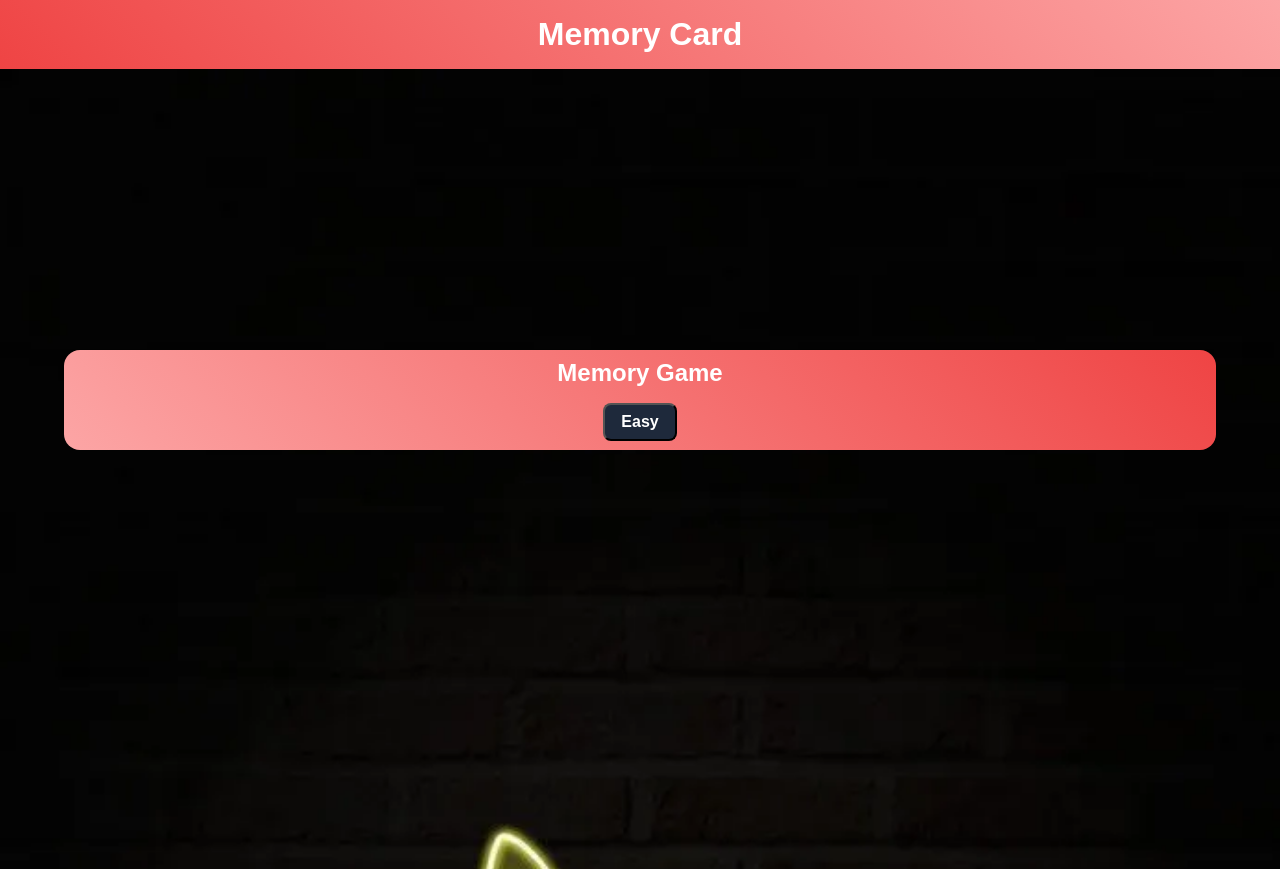
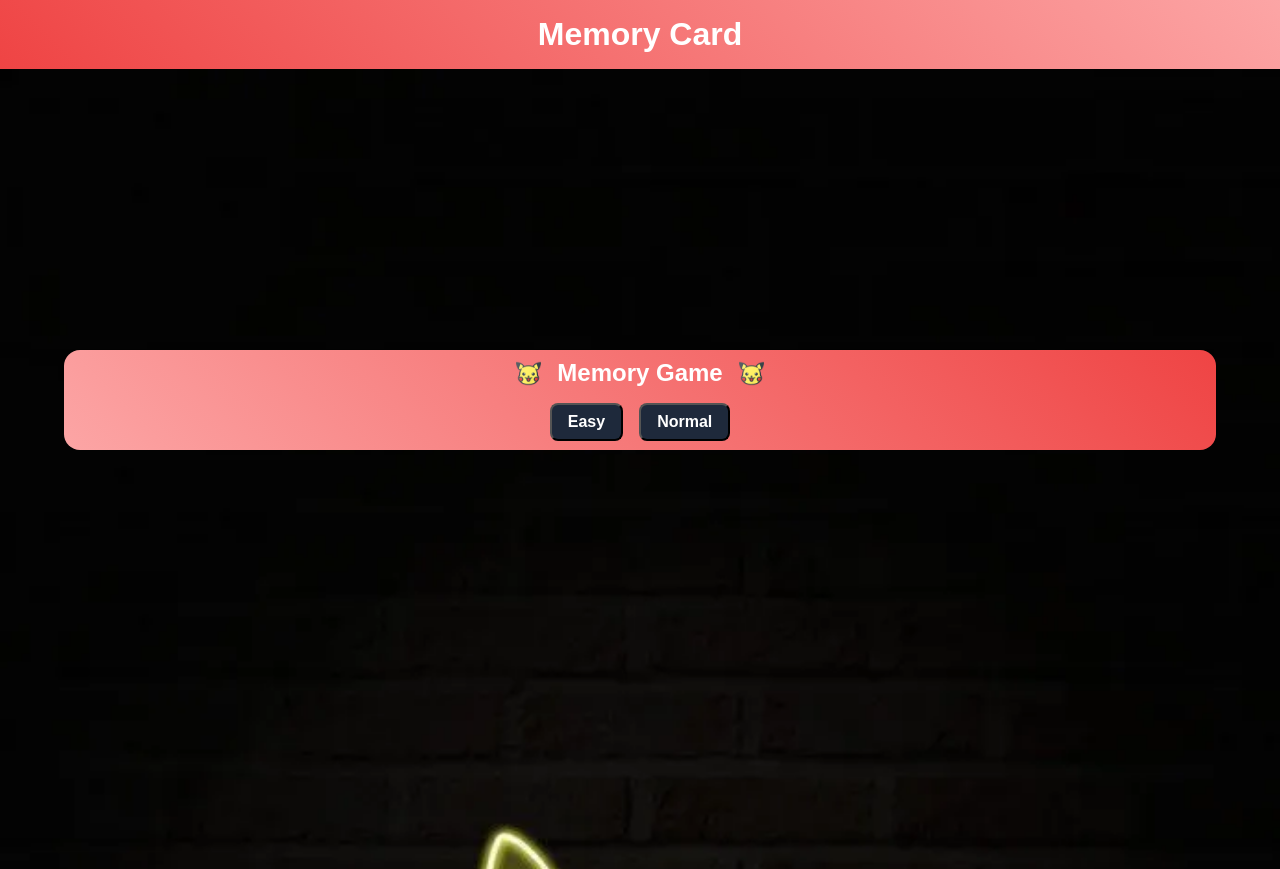
Before and after one commit to Medido1/The-OdinProject-Memory-Card, a React (Vite) app: page / in a window 1280 px wide. Built offline with nearby package versions, Linux system fonts and the light colour scheme.

Commit message:
add icon to window and add normal diffculty

```diff
--- a/src/components/Main.jsx
+++ b/src/components/Main.jsx
@@ -2,19 +2,21 @@ import {useState } from 'react';
 import StartWindow from './StartWindow';
 import Game from './Game';
 import '../styles/Main.css';
-import pokemons from '../dataBase';
+
 
 export default function Main() {
-  const [pokemonData, setPokemonData] = useState(pokemons);
+  const [pokemonData, setPokemonData] = useState([]);
   const [difficulty, setDifficulty] = useState("");
   const [isPlaying, setIsPlaying] = useState(false);
 
   return (
     <main className="main">
       {!isPlaying &&
-        <StartWindow setDifficulty={setDifficulty} setIsPlaying={setIsPlaying}/>
+        <StartWindow setDifficulty={setDifficulty} setIsPlaying={setIsPlaying}
+          setPokemonData={setPokemonData}
+        />
       }
-      {difficulty == "Easy" &&
+      {isPlaying &&
         <Game
         pokemonData={pokemonData}
         setPokemonData={setPokemonData}
--- a/src/components/StartWindow.jsx
+++ b/src/components/StartWindow.jsx
@@ -1,18 +1,32 @@
 import '../styles/StartWindow.css'
+import {easyPokemons, normalPokemon} from '../dataBase';
+import icon from '../assets/images/pikachu.webp'
 
-export default function StartWindow({setDifficulty, setIsPlaying}) {
+export default function StartWindow({setDifficulty, setIsPlaying, setPokemonData}) {
 
     function chooseDifficulty(e){
         let difficulty = e.target.textContent;
         setDifficulty(difficulty)
+        if (difficulty === "Easy") {
+            setPokemonData(easyPokemons)
+        } else if (difficulty === "Normal") {
+            setPokemonData(normalPokemon)
+        }
         setIsPlaying(true)
     }
     return (
         <div className="start_window">
-            <h2>Memory Game</h2>
+            <div>
+                <img src={icon} className="icon" />
+                <h2>Memory Game</h2>
+                <img src={icon} className="icon" />
+            </div>
             <ul>
                 <li>
                     <button className='btn' onClick={chooseDifficulty}>Easy</button>
+                </li>
+                <li>
+                    <button className='btn' onClick={chooseDifficulty}>Normal</button>
                 </li>
             </ul>
         </div>
--- a/src/dataBase.js
+++ b/src/dataBase.js
@@ -5,7 +5,7 @@ import Caterpie from './assets/images/Caterpie.webp';
 import Weedle from './assets/images/Weedle.webp';
 import Pidgey from './assets/images/Pidgey.webp';
 
-const pokemons = [
+const easyPokemons = [
   {
     id: "1",
     name : "bulbasaur",
@@ -44,4 +44,11 @@ const pokemons = [
   }
 ]
 
-export default pokemons;
+const normalPokemon = [
+  ...easyPokemons,
+  {
+
+  }
+]
+
+export {easyPokemons, normalPokemon};
--- a/src/styles/StartWindow.css
+++ b/src/styles/StartWindow.css
@@ -18,8 +18,21 @@
     transform: translate(-50%, -50%);
 }
 
+.start_window div {
+    display: flex;
+    gap: 1rem;
+    align-items: center;
+}
+
+.icon {
+    width: 25px;
+    height: auto;
+}
+
 .start_window ul {
     list-style: none;
+    display: flex;
+    gap: 1rem;
 }
 
 .btn {
```
Also changed, not shown: src/assets/images/pikachu.webp (added).
